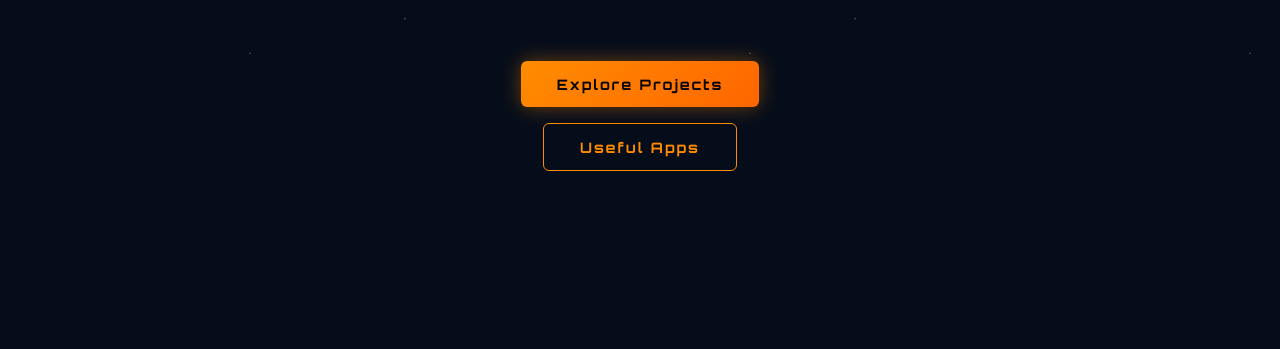
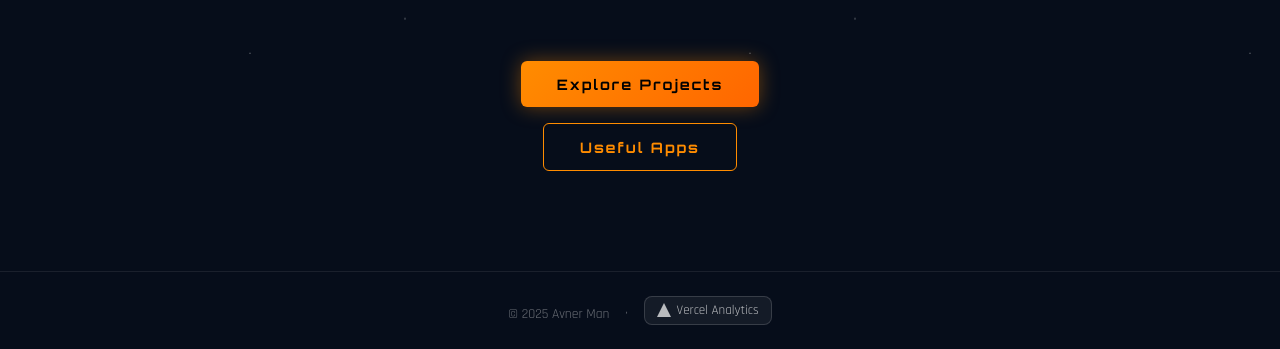
Before and after one commit to manavner/avnerman, a plain HTML site: page index.html in a window 1280 px wide. Shown: the part 713-1062 px from the top of the page. Before the commit the page ends 944 px from the top, so only its background shows below. Drawn offline with Linux system fonts and the light colour scheme.

Commit message:
הוסף כותרת תחתית עם כפתור Vercel Analytics וסקריפט מעקב
Co-Authored-By: Claude Sonnet 4.6 <noreply@anthropic.com>

```diff
--- a/index.html
+++ b/index.html
@@ -803,6 +803,51 @@
     </div>
   </section>
 
+  <!-- FOOTER -->
+  <footer style="
+    text-align: center;
+    padding: 24px 16px;
+    margin-top: 40px;
+    border-top: 1px solid rgba(255,255,255,0.08);
+    color: rgba(255,255,255,0.4);
+    font-size: 0.85rem;
+    font-family: 'Rajdhani', sans-serif;
+  ">
+    <span>© 2025 Avner Man</span>
+    <span style="margin: 0 12px;">·</span>
+    <a
+      href="https://vercel.com/manavner/avnerman/analytics"
+      target="_blank"
+      rel="noopener noreferrer"
+      style="
+        display: inline-flex;
+        align-items: center;
+        gap: 6px;
+        background: rgba(255,255,255,0.06);
+        border: 1px solid rgba(255,255,255,0.15);
+        border-radius: 8px;
+        padding: 5px 12px;
+        color: rgba(255,255,255,0.7);
+        text-decoration: none;
+        font-size: 0.82rem;
+        transition: background 0.2s, color 0.2s;
+      "
+      onmouseover="this.style.background='rgba(255,255,255,0.12)';this.style.color='#fff'"
+      onmouseout="this.style.background='rgba(255,255,255,0.06)';this.style.color='rgba(255,255,255,0.7)'"
+    >
+      <svg width="14" height="14" viewBox="0 0 76 76" fill="currentColor" xmlns="http://www.w3.org/2000/svg">
+        <path d="M38 0L76 76H0L38 0Z"/>
+      </svg>
+      Vercel Analytics
+    </a>
+  </footer>
+
+  <!-- Vercel Analytics -->
+  <script>
+    window.va = window.va || function () { (window.vaq = window.vaq || []).push(arguments); };
+  </script>
+  <script defer src="/_vercel/insights/script.js"></script>
+
   <script>
     // ---- TRANSLATIONS ----
     const i18n = {
```
